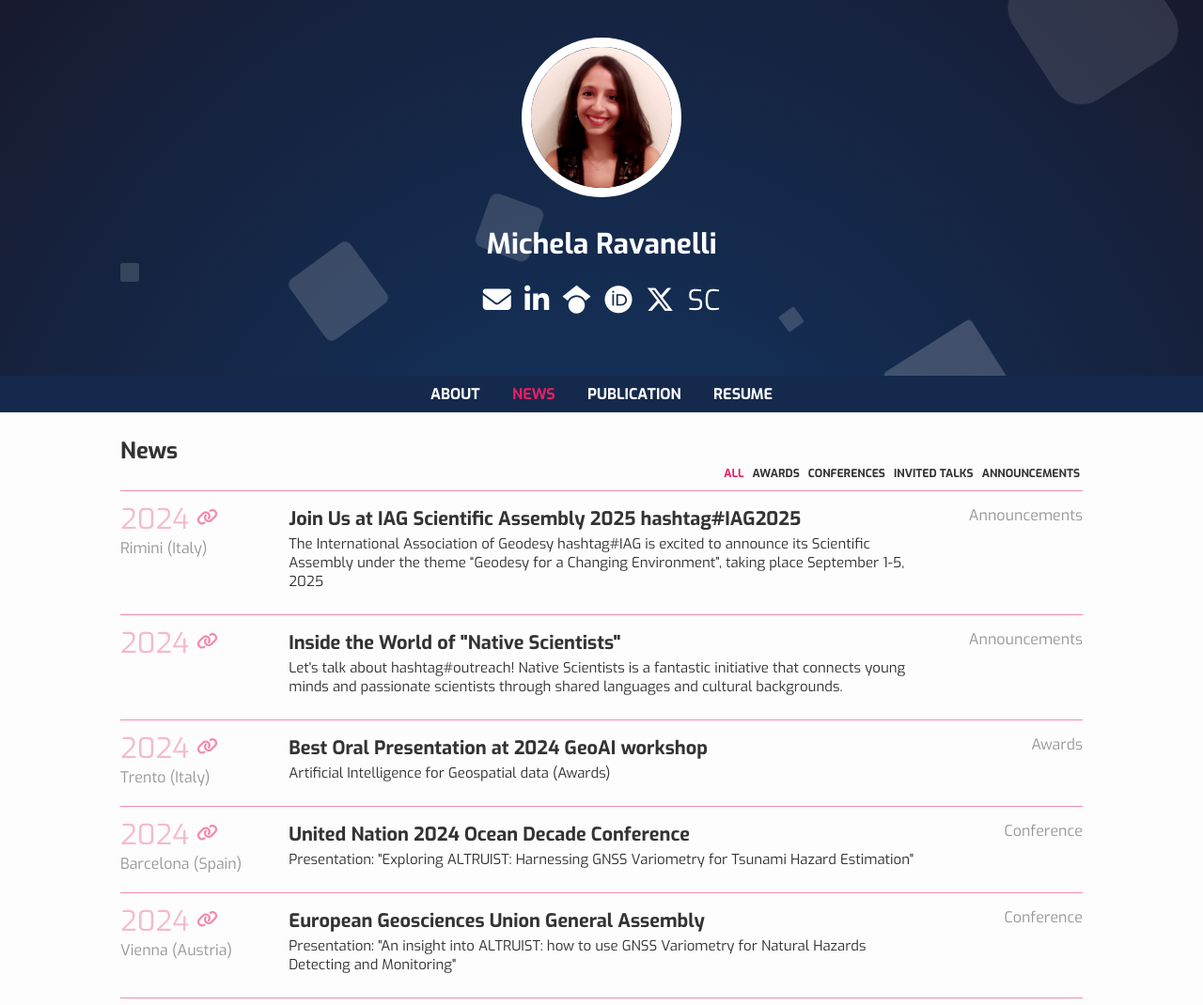
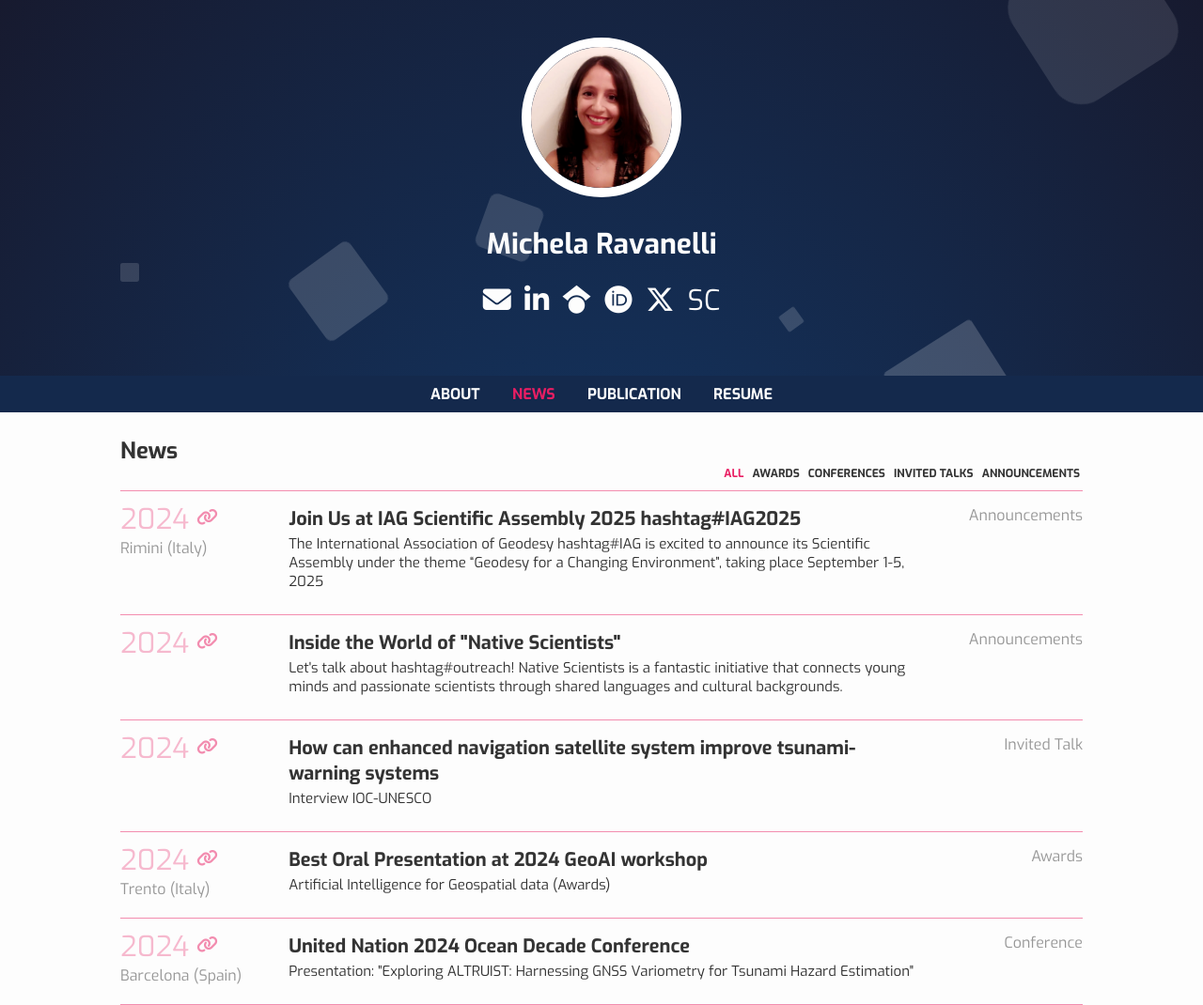
Before and after one commit to MichelaRavanelli/MichelaRavanelli.github.io, a plain HTML site: page news.html in a window 1280 px wide. Shown: the top 1070 px of the page at 94% size. Drawn offline with nearby package versions, Linux system fonts and the light colour scheme.

Commit message:
Add invited talk

```diff
--- a/news.html
+++ b/news.html
@@ -90,6 +90,18 @@
         </div>
         <div class="title">Inside the World of "Native Scientists"</div>
         <div class="text">Let's talk about hashtag#outreach! Native Scientists is a fantastic initiative that connects young minds and passionate scientists through shared languages and cultural backgrounds.</div>
+      </div>
+
+      <div class="news-box" data-section="InvitedTalk">
+        <div class="additional-info">
+          <div class="year">2024
+            <div class="external-link"><a target="_blank" href="https://soundcloud.com/user-535523022/dr-michela-ravanelli-how-can-enhanced-navigation-satellite-system-improve-tsunami-warning-systems"><i class="fa-solid fa-link"></i></a></div>
+          </div>
+          <div class="category">Invited Talk</div>
+          <div class="location"></div>
+        </div>
+        <div class="title">How can enhanced navigation satellite system improve tsunami-warning systems</div>
+        <div class="text">Interview IOC-UNESCO</div>
       </div>
 
       <div class="news-box" data-section="Awards">
```
